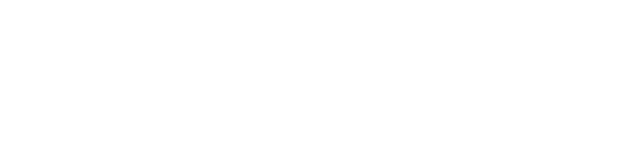
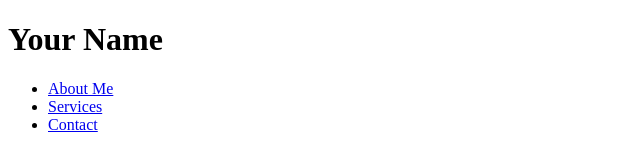
Before and after one commit to testchick/testchick.github.io, a plain HTML site: page index.html in a window 1280 px wide. Shown: the whole page, without its empty margins (0-640 px from the left). Drawn offline with Linux system fonts and the light colour scheme.

Commit message:
added header

```diff
--- a/index.html
+++ b/index.html
@@ -5,7 +5,15 @@
 </head>
 <body>
   <header>
-    </header>
+    <h1>Your Name</h1>
+    <nav>
+      <ul>
+        <li><a href="#">About Me</a></li>
+        <li><a href="#">Services</a></li>
+        <li><a href="#">Contact</a></li>
+      </ul>
+    </nav>
+  </header>
   <section id="hero">
     </section>
   <section id="about">
```
